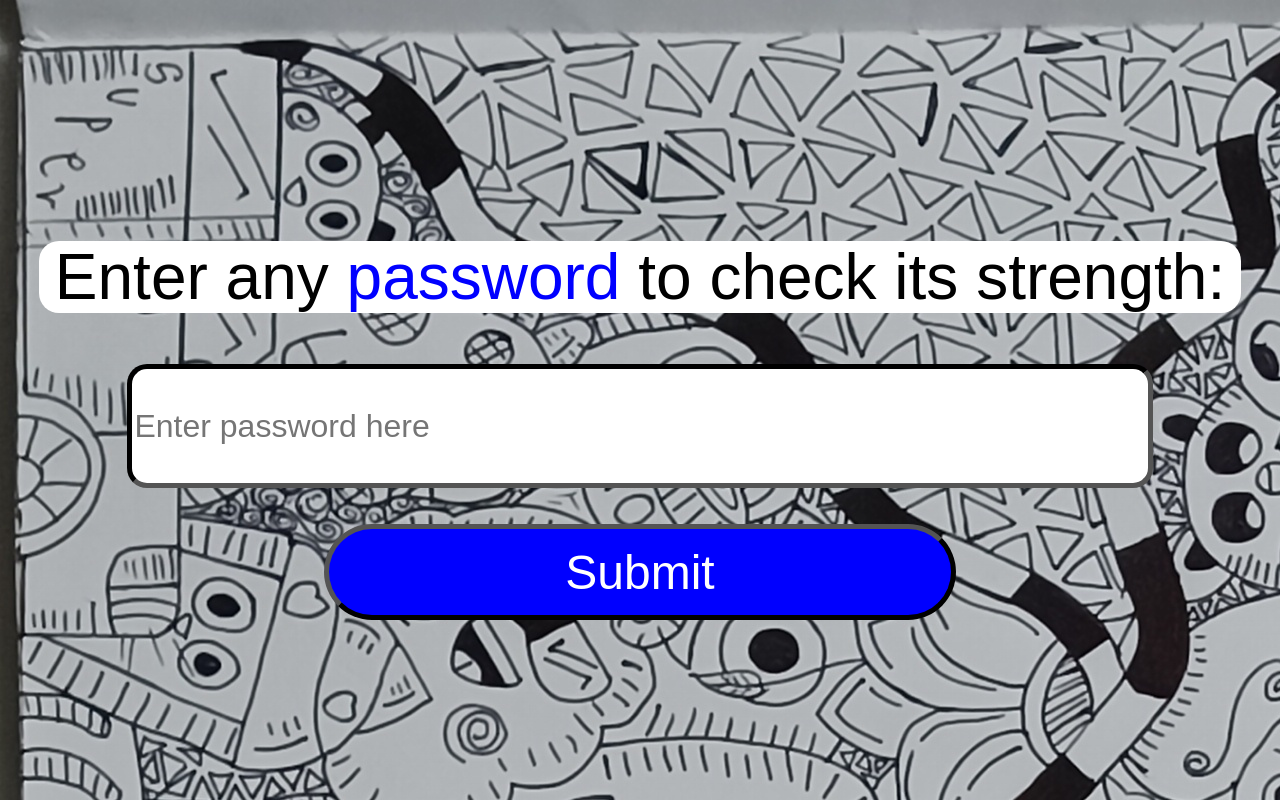
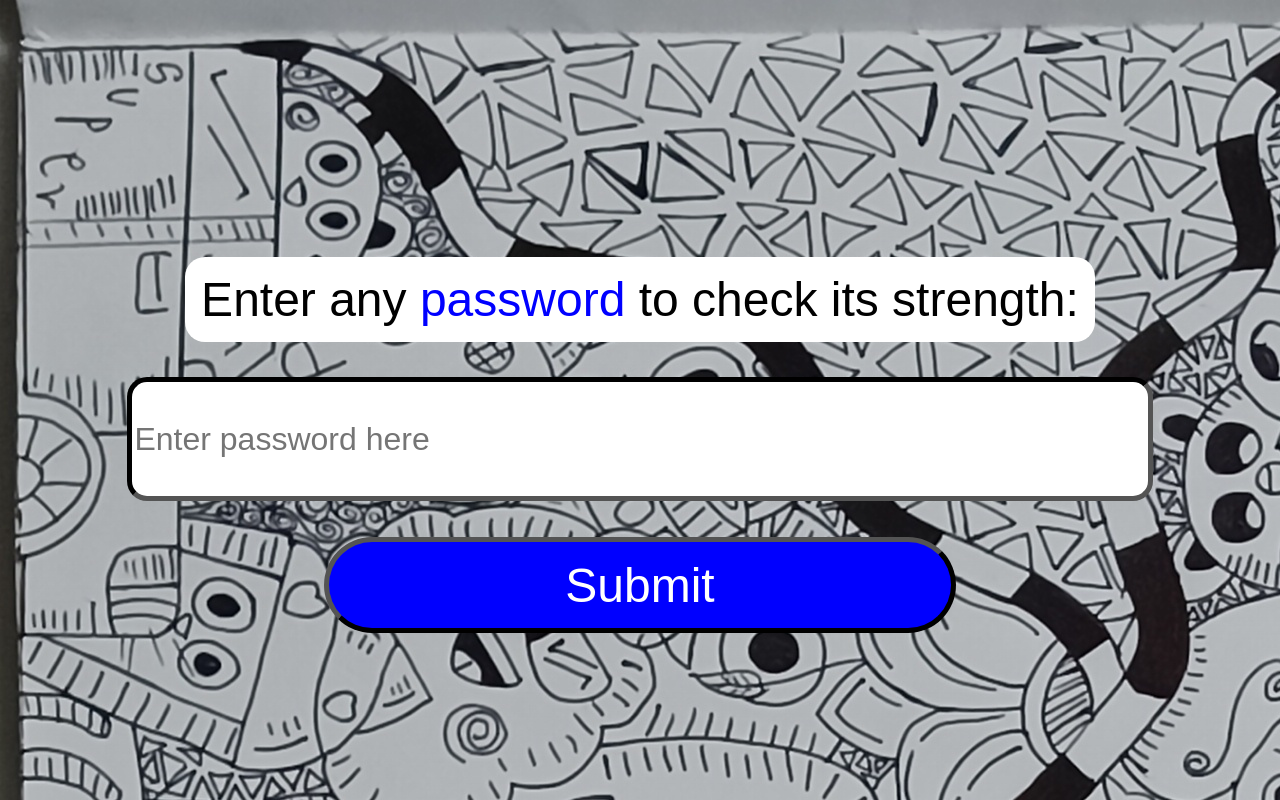
Before and after one commit to aryachawan/passmate, a Flask app: template templates/strengthcalci.html in a window 1280 px wide. Run offline with Flask 3, Linux system fonts and the light colour scheme; the template is opened without the code that fills it, so the values that code supplies are empty.

Commit message:
Update strengthcalci.html

```diff
--- a/templates/strengthcalci.html
+++ b/templates/strengthcalci.html
@@ -13,16 +13,18 @@
 
     #entrylabel {
         text-align: center;
-        font-size: 4rem;
+        font-size: 3rem;
         color: black;
-        background-color: white;
+        background: white;
         border-radius: 20px;
         padding-left: 1rem;
         padding-right: 1rem;
+        padding-top: 1rem;
+        padding-bottom: 1rem;
     }
 
     #newbox {
-        margin-top: 15rem;
+        margin-top: 17rem;
         text-align: center;
     }
 
```
